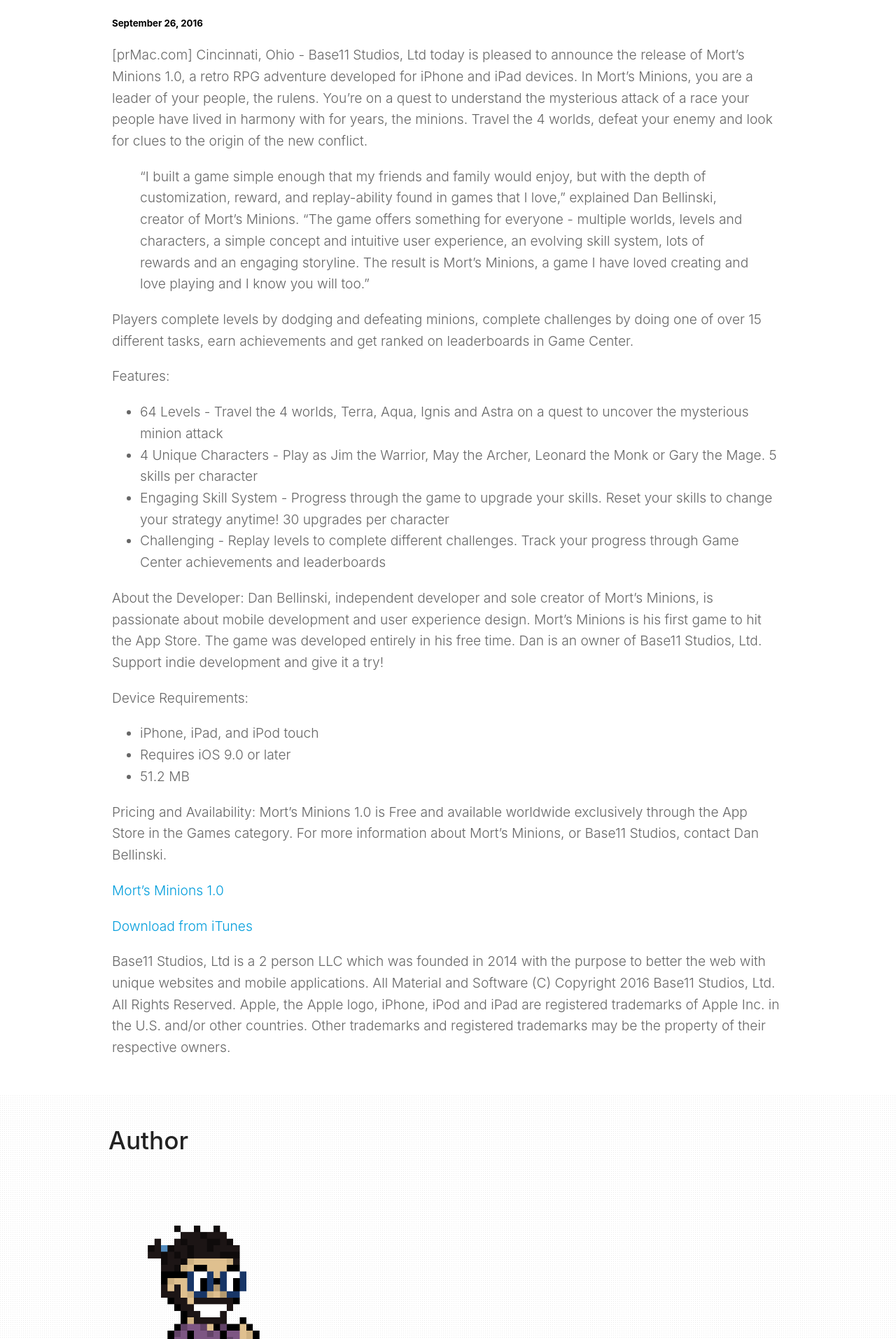
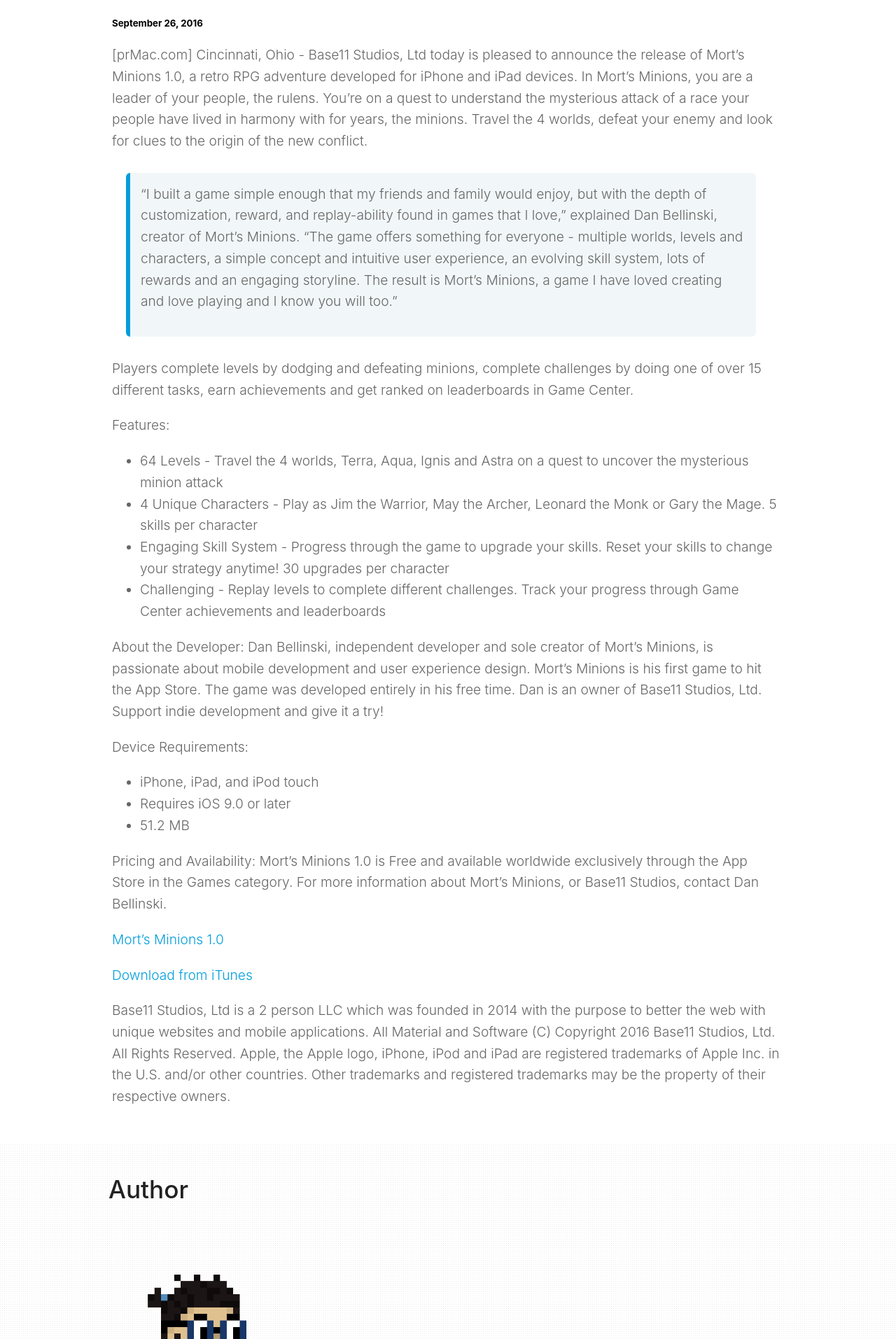
Before and after one commit to Base11Studios/base11site, a Jekyll site: the page built from _posts/2016-09-26-morts-press-release.md, in a window 1280 px wide. Shown: the part 457-2370 px from the top of the page at 70% size. Built offline with Jekyll 4.4.1, drawn with Linux system fonts in a browser that asks for light colours; nearby versions of some CDN libraries; library files that are not in the unit come from our copies; comment, search, counter and statistics services are not loaded.

Commit message:
updating css

```diff
--- a/_sass/blog.scss
+++ b/_sass/blog.scss
@@ -1,5 +1,3 @@
-@import '{{ site.baseurl }}/css/syntax.css';
-
 .blog-posts {
 	list-style: none;
 	padding: 0;
@@ -63,7 +61,53 @@
 
 		img {
 			max-height: 500px;
+			box-shadow: 0px 3.5px 40px 3px #ddd;
+			border-radius: 6px;
+			margin-top: 30px;
+			margin-bottom: 40px;
+			display:block;
+  		margin-left:auto;
+  		margin-right:auto;
 		}
+
+		/*--------------
+	  Table
+	  -------------- */
+
+		table {
+		  margin-bottom: 3rem;
+			margin-top: 2rem;
+		  width: 100%;
+			background-color: #f0f0f0;
+		  border-collapse: collapse;
+			border-radius: 8px;
+			padding-left: 20px;
+			padding-right: 20px;
+			padding-top: 40px;
+			padding-bottom: 40px;
+			font-size: 1.2rem;
+			text-align: center;
+
+			td, th {
+			  padding: .75rem .5rem;
+			  border: none;
+			}
+
+			tbody tr:nth-child(odd) td,
+			tbody tr:nth-child(odd) th {
+			  background-color: #f0f0f0;
+			}
+		}
+
+		blockquote {
+			background-color: #f1f7f9;
+			padding: 15px;
+			border-left: 6px solid $brand-color!important;
+	    margin: 30px 40px 30px 20px;
+			display: block;
+			border-radius: 6px;
+		}
+
 	}
 }
 
@@ -98,6 +142,13 @@
 }
 
 code {
-	font-size: 1rem;
-  font-family: 'Fira Mono', monospace;
+	 font-family: 'Fira Mono', monospace;
+
+	 &.highlighter-rouge {
+		 color: #222222;
+		 background: #f3f3f3;
+		 padding: 4px;
+		 border-radius: 4px;
+		 font-size: 1rem;
+	 }
 }
```
Also changed, not shown: css/syntax.css (line endings or trailing spaces).
